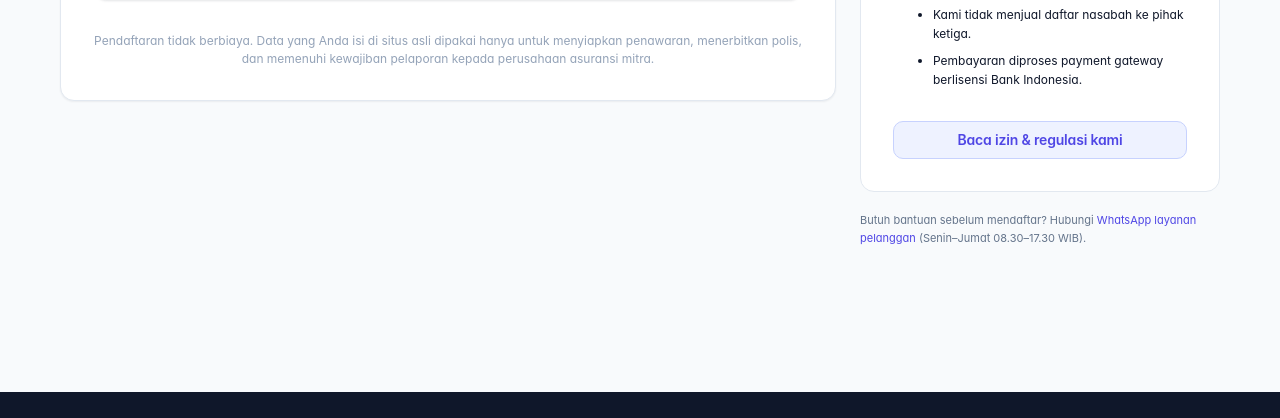
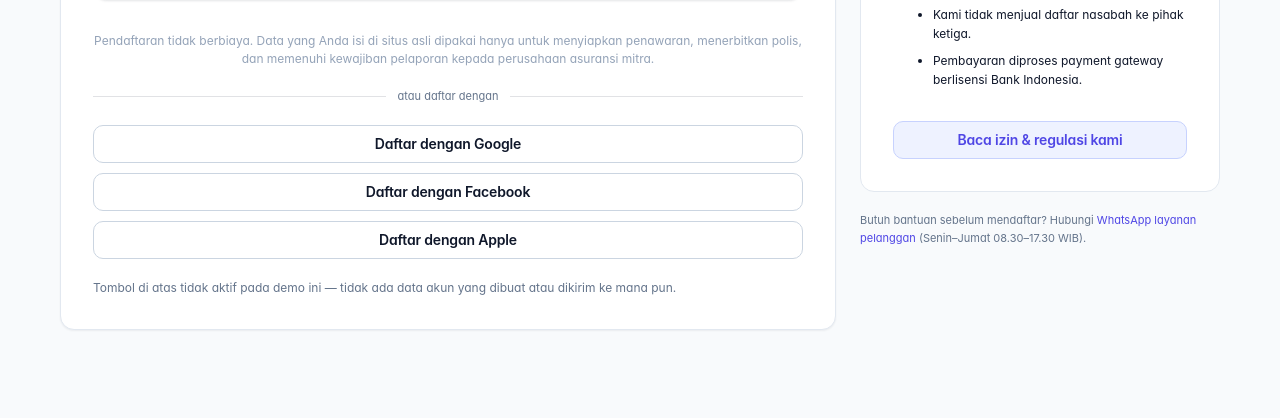
Before and after one commit to PLJKT/rajapremi-modern, a plain HTML site: page daftar.html in a window 1280 px wide. Shown: the part 1344-1762 px from the top of the page. Drawn offline with Linux system fonts and the light colour scheme.

Commit message:
daftar.html: finalise registration screen (field validation notes, demo-safe submit)

```diff
--- a/daftar.html
+++ b/daftar.html
@@ -28,6 +28,8 @@
   .reg-num {display: inline-flex; align-items: center; justify-content: center; width: 1.75rem; height: 1.75rem; border-radius: 50%; background: var(--primary); color: #fff; font-size: var(--fs-2xs); font-weight: 700;}
   .reg-steps strong {font-size: var(--fs-sm); display: block;}
   .reg-steps p {margin: var(--s-1) 0 0; color: var(--text-muted); font-size: var(--fs-xs);}
+  .reg-sep {display: flex; align-items: center; gap: var(--s-3); margin: var(--s-5) 0; color: var(--text-muted); font-size: var(--fs-2xs);}
+  .reg-sep::before, .reg-sep::after {content: ""; height: 1px; background: rgba(15,23,42,.12); flex: 1;}
   .reg-note {font-size: var(--fs-2xs); color: var(--text-muted);}
   .reg-grid .field-label {display: block; margin-bottom: var(--s-1);}
   .reg-two {display: grid; grid-template-columns: repeat(2, minmax(0,1fr)); gap: var(--s-5);}
@@ -150,6 +152,18 @@
               </p>
             </div>
           </form>
+
+          <div class="reg-sep">atau daftar dengan</div>
+
+          <div class="stack" style="gap:.6rem">
+            <button type="button" class="btn btn-secondary btn-block" data-sosial="Google">Daftar dengan Google</button>
+            <button type="button" class="btn btn-secondary btn-block" data-sosial="Facebook">Daftar dengan Facebook</button>
+            <button type="button" class="btn btn-secondary btn-block" data-sosial="Apple">Daftar dengan Apple</button>
+          </div>
+
+          <p class="field-note" style="margin-top:var(--s-5);text-align:center">
+            Tombol di atas tidak aktif pada demo ini — tidak ada data akun yang dibuat atau dikirim ke mana pun.
+          </p>
         </div>
 
         <aside class="reg-aside">
@@ -250,6 +264,11 @@
     }
     RP.toast('Terima kasih, ' + v('dfNama').split(' ')[0] + '! Pada situs asli, akun Anda dibuat sekarang — ' + PESAN, 'success', 6400);
   });
+  document.querySelectorAll('[data-sosial]').forEach(function (btn) {
+    btn.addEventListener('click', function () {
+      RP.toast('Pendaftaran dengan ' + btn.getAttribute('data-sosial') + ' tidak aktif pada demo ini. ' + PESAN, 'info', 5600);
+    });
+  });
 })();
 </script>
 </body>
```
